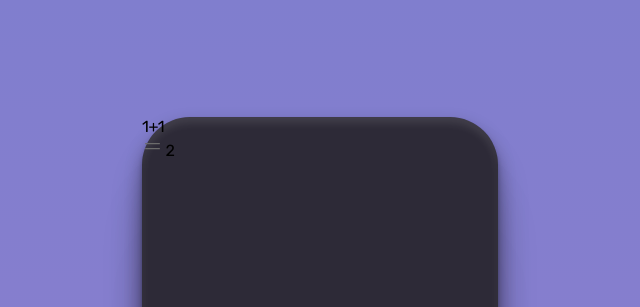
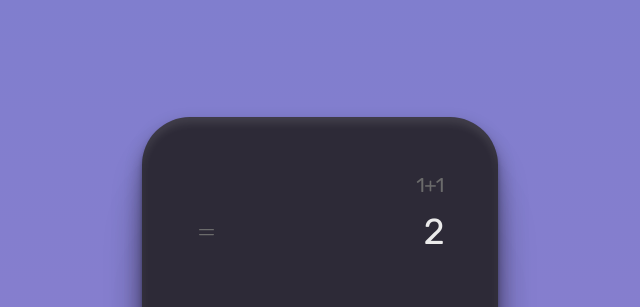
Before and after one commit to Ciro-TI-System/Calculator, a plain HTML site: page index.html in a window 1280 px wide. Shown: the top 307 px of the page, 320-960 px from the left. Drawn offline with Linux system fonts and the light colour scheme.

Commit message:
Styling the display and its elements.

```diff
--- a/style.css
+++ b/style.css
@@ -34,3 +34,27 @@ body * {
     inset 0px -4px 5px rgba(0, 0, 0, 0.22);
   border-radius: 48px;
 }
+
+#display {
+  margin-top: 54px;
+  padding-inline: 54px;
+}
+
+#last-calc {
+  text-align: right;
+  font-size: 20px;
+  line-height: 140%;
+  color: #6b6b6b;
+}
+
+#result {
+  margin-top: 8px;
+  display: flex;
+  justify-content: space-between;
+}
+
+#result span {
+  font-size: 36px;
+  line-height: 140%;
+  color: #ebebeb;
+}
```
